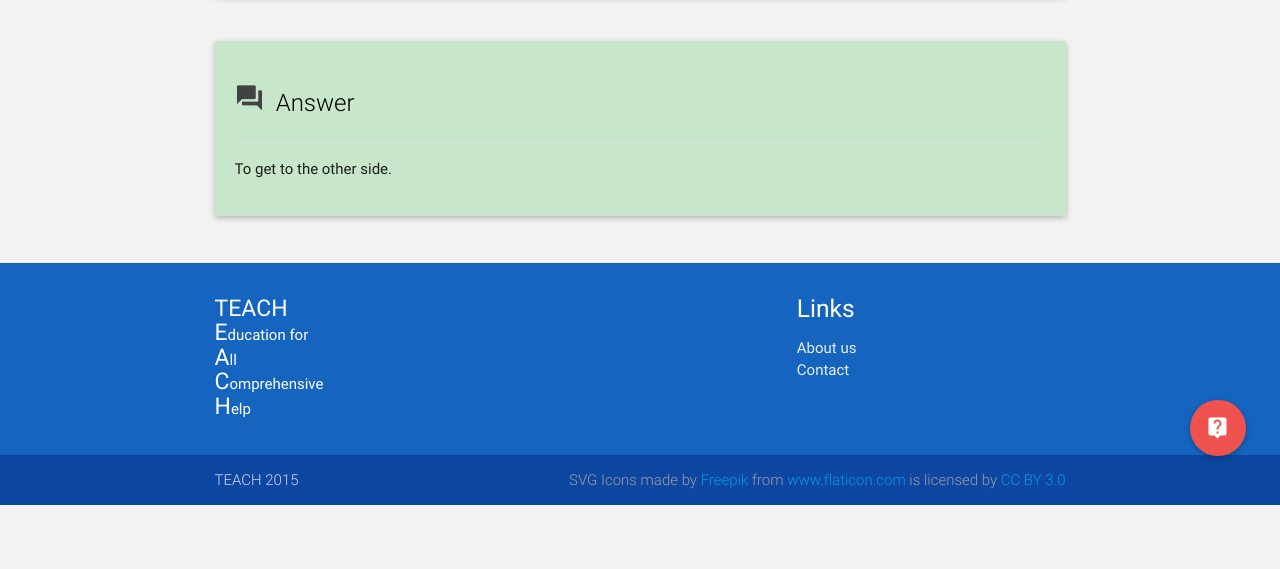
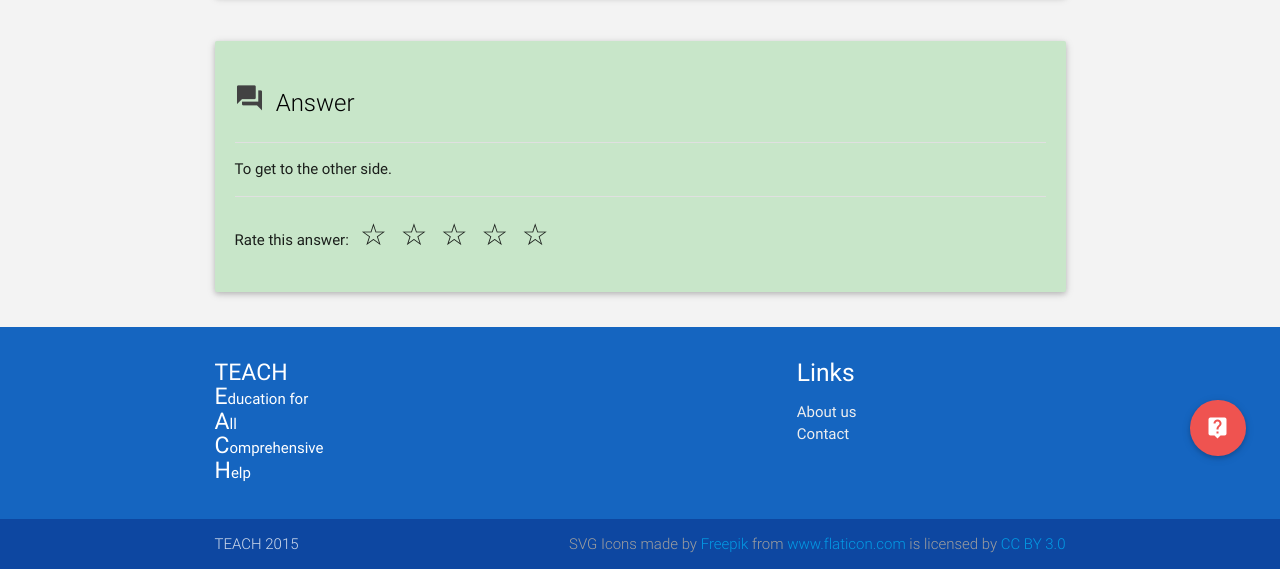
Before and after one commit to yichenshen/TEACH, a PHP site: page /pages/question/show.php?id=1 in a window 1280 px wide. Shown: the part 295-864 px from the top of the page. Before the commit the page ends 800 px from the top, so only its background shows below. Run offline with PHP 8.4, Linux system fonts and the light colour scheme.

Commit message:
Add star ratings section
Currently ratings are shown on all answered qns, and refreshes the page without doing anything on click.

Signed-off-by: Shen Yichen <2007.yichen@gmail.com>

```diff
--- a/source/layouts/question/show.layout.php
+++ b/source/layouts/question/show.layout.php
@@ -34,7 +34,26 @@
 				<div class="divider"></div>
 
 				<div class="section"><?php echo nl2br($question["answer"]); ?></div>
+				<div class="divider"></div>
+				<div class="section">
+					<span>Rate this answer:&nbsp;&nbsp;</span>
+
+					<!-- From https://css-tricks.com/star-ratings/ -->
+					<div class="rating inline">
+						<span>☆</span>
+						<span>☆</span>
+						<span>☆</span>
+						<span>☆</span>
+						<span>☆</span>
+					</div>
+				</div>
 			</div>
 		</div>
 	<?php endif; ?>
 </div>
+
+<script type="text/javascript">
+	$(".rating span").click(function(){
+		window.location.reload();
+	});
+</script>
--- a/source/resources/css/main.css
+++ b/source/resources/css/main.css
@@ -67,3 +67,25 @@ nav .nav-wrapper i.large{
 	font-weight: 350;
 	color: #fff;
 }
+
+.rating {
+  unicode-bidi: bidi-override;
+  direction: rtl;
+  text-align: left;
+  font-size: 30px;
+}
+.rating > span {
+  display: inline-block;
+  position: relative;
+  width: 1.1em;
+}
+.rating > span:hover,
+.rating > span:hover ~ span {
+  color: transparent;
+}
+.rating > span:hover:before,
+.rating > span:hover ~ span:before {
+   content: "\2605";
+   position: absolute;
+   color: #ffa000;
+}
```
